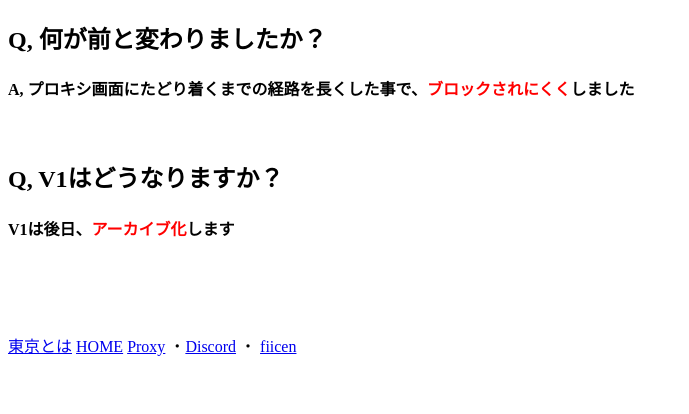
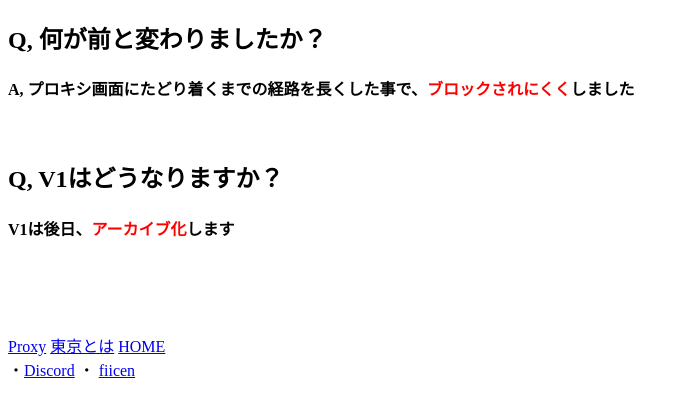
Before and after one commit to konomi-tokyo/tokyo-proxy-V2, a website: page static/change.html in a window 1280 px wide. Shown: the whole page, without its empty margins (0-689 px from the left). Drawn offline with Linux system fonts and the light colour scheme.

Commit message:
Update change.html

```diff
--- a/static/change.html
+++ b/static/change.html
@@ -12,8 +12,8 @@
   <br>
   <br>
   <br>
-   <a href="./tokyo.html">東京とは</a>
+  <a href="./proxy.html">Proxy</a>
+<a href="./tokyo.html">東京とは</a>
    <a href="./index.html">HOME</a>
-   <a href="./proxy.html">Proxy</a>
-  ・<a href="https://discord.gg/44y6tSA3bM/">Discord</a>
+  <br>・<a href="https://discord.gg/44y6tSA3bM/">Discord</a>
 	・	<a href="https://fiicen.jp/field/tokyo_konoMi/">fiicen</a>
```
